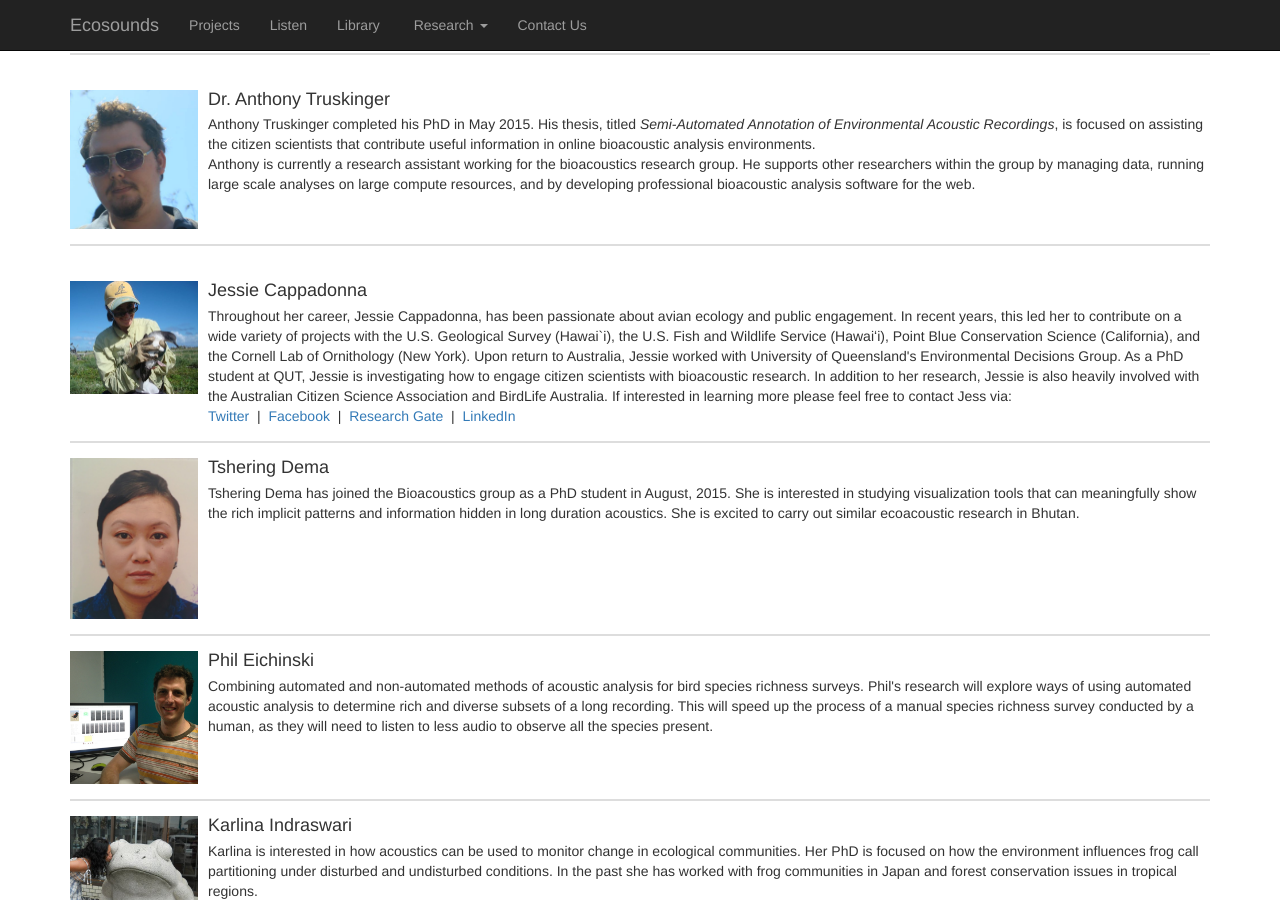
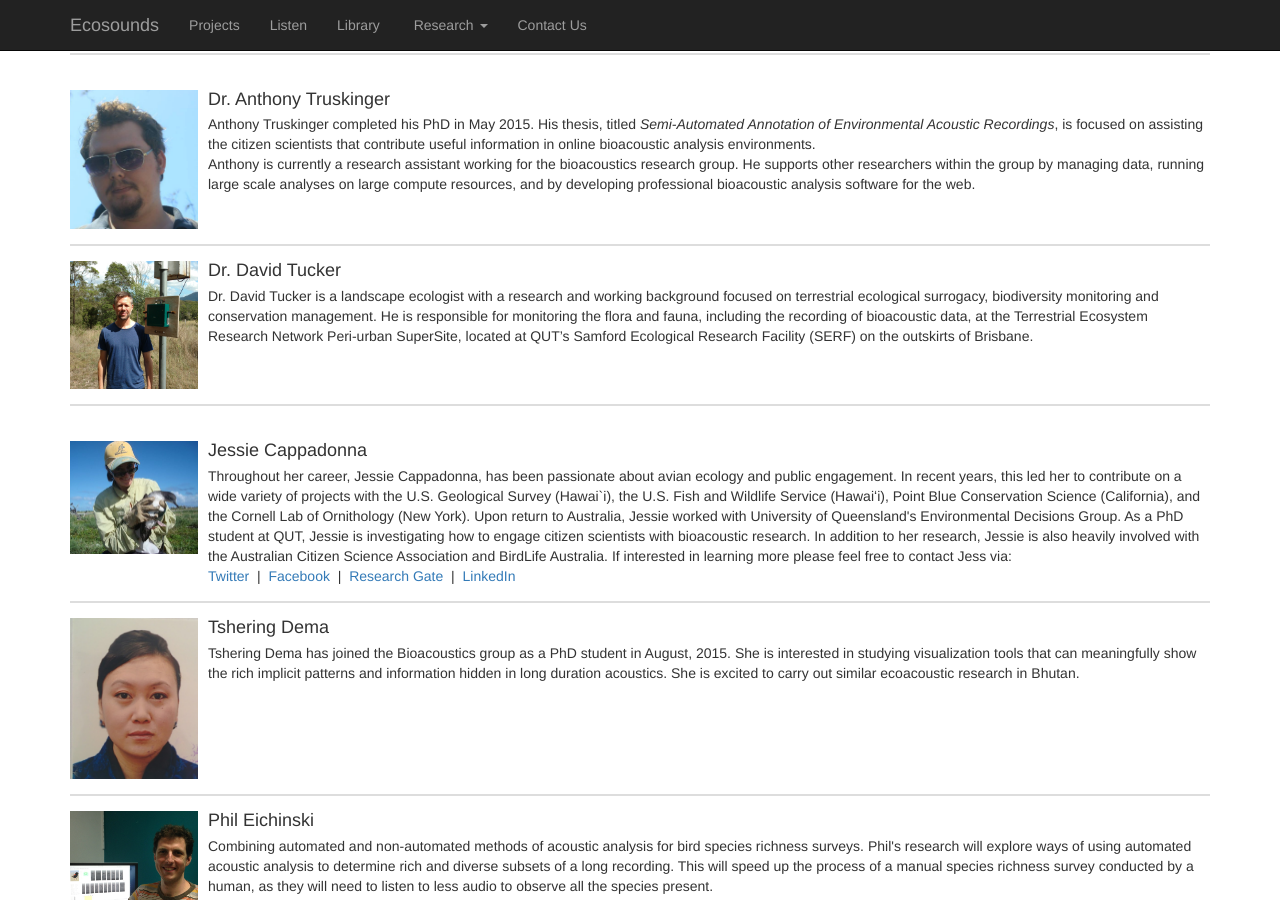
Before and after one commit to QutEcoacoustics/research-blog, a Jekyll site: the page built from people/people.html, in a window 1280 px wide and 900 px high, scrolled down 621 px. Built offline with Jekyll 4.4.1, drawn with Linux system fonts in a browser that asks for light colours; nearby versions of some CDN libraries.

Commit message:
Added david to people page

```diff
--- a/people/people.html
+++ b/people/people.html
@@ -75,6 +75,20 @@ title: Ecosounds | People
                 managing data, running large scale analyses on large compute resources, and by developing professional
                 bioacoustic analysis software for the web.
                 </p>
+            </div>
+        </li>
+        <li class="media">
+            <span class="pull-left">
+                <img class="media-object" src="../images/david_tucker_photo_small.jpg" alt="David Tucker">
+            </span>
+
+            <div class="media-body">
+                <h4 class="media-heading">Dr. David Tucker</h4>
+                Dr. David Tucker is a landscape ecologist with a research and working background focused on terrestrial
+                ecological surrogacy, biodiversity monitoring and conservation management. He is responsible for monitoring
+                the flora and fauna, including the recording of bioacoustic data, at the Terrestrial Ecosystem Research
+                Network Peri-urban SuperSite, located at QUT’s Samford Ecological Research Facility (SERF) on the outskirts
+                of Brisbane.
             </div>
         </li>
 
```
Also changed, not shown: images/david_tucker_photo_small.jpg (added).
